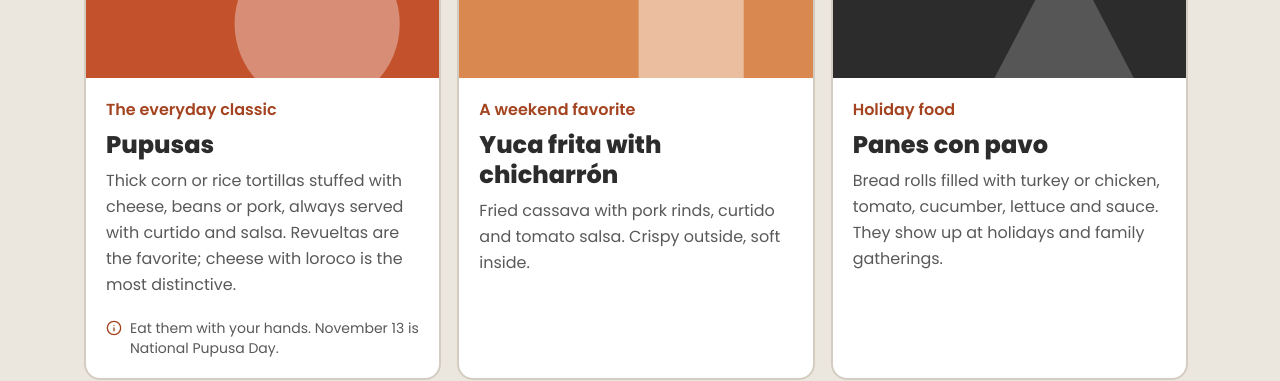
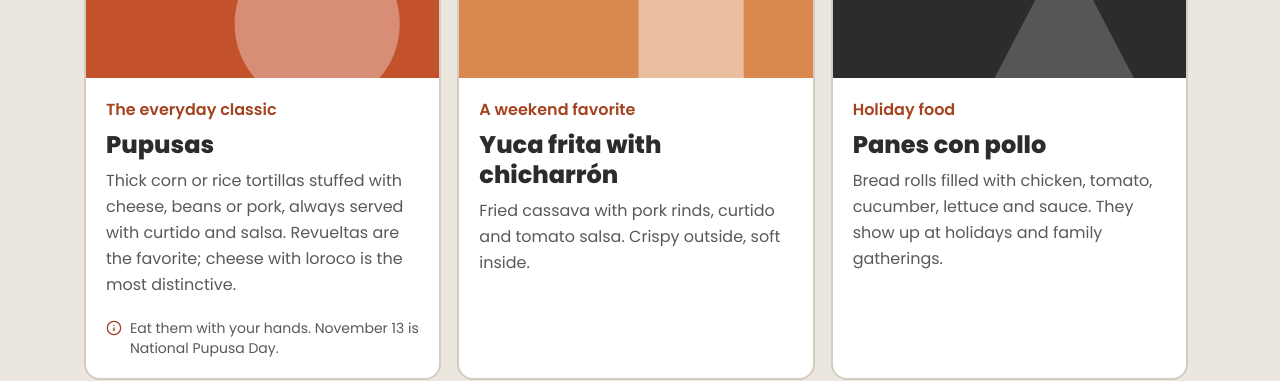
Before and after one commit to intercambioentranteesen-it/BookletSV, a Next.js app: page / in a window 1280 px wide. Shown: the part 2440-2821 px from the top of the page. Built offline with nearby package versions, Linux system fonts and the light colour scheme.

Commit message:
cambio de tipo de panes

```diff
--- a/src/data/mock/flavors.ts
+++ b/src/data/mock/flavors.ts
@@ -36,11 +36,11 @@ export const flavorsMock: FlavorsContent = {
     },
     {
       id: "panes",
-      name: l("Panes con pavo", "Panes con pavo"),
+      name: l("Panes con pollo", "Panes con Pollo"),
       kind: l("Holiday food", "Comida de celebración"),
       text: l(
-        "Bread rolls filled with turkey or chicken, tomato, cucumber, lettuce and sauce. They show up at holidays and family gatherings.",
-        "Panes rellenos de pavo o pollo, tomate, pepino, lechuga y salsa. Aparecen en fiestas y reuniones familiares.",
+        "Bread rolls filled with chicken, tomato, cucumber, lettuce and sauce. They show up at holidays and family gatherings.",
+        "Panes rellenos de Pollo, tomate, pepino, lechuga y salsa. Aparecen en fiestas y reuniones familiares.",
       ),
       accent: "charcoal",
       shape: "triangle",
```
